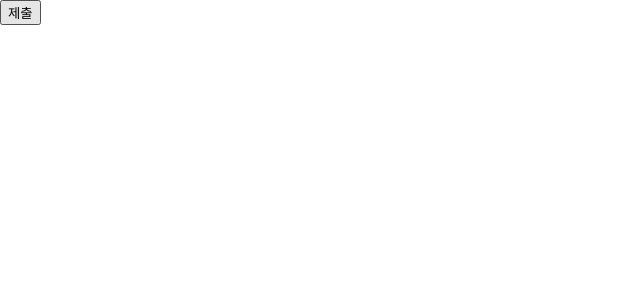
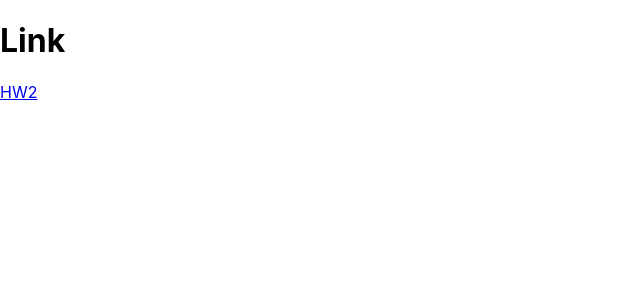
Before and after one commit to JongMany/cnn_visualize, a React (Create React App) app: page / in a window 1280 px wide. Shown: the top 300 px of the page, without its empty margins (0-640 px from the left). Built offline with nearby package versions, Linux system fonts and the light colour scheme.

Commit message:
합성곱 계산을 state가 아닌 함수의 일반 변수로 변경

```diff
--- a/src/pages/Convolution/Convolution.tsx
+++ b/src/pages/Convolution/Convolution.tsx
@@ -1,4 +1,4 @@
-import React, { ChangeEvent, useEffect, useState } from 'react';
+import React, { ChangeEvent, useEffect, useRef, useState } from 'react';
 import useReadCsv from '../../hooks/useReadCsv';
 
 type Num3 = [number, number, number];
@@ -18,25 +18,31 @@ export default function Convolution() {
   const [kernel, setKernel] = useState<Kernel>(initialKernel);
 
   const performConvolution = () => {
+    let cnnData = imageData;
     for (let i = 0; i < imageData.length - 2; i++) {
+      // setTimeout(() => {
+      //   const data = convolution(imageData, i, kernel);
+      //   setImageData((prev) =>
+      //     prev
+      //       .map((item, idx) => {
+      //         if (idx === i) return data;
+      //         else return item;
+      //       })
+      //       .slice(0, imageData.length - 2)
+      //   );
+      // }, 5 * i);
+
       setTimeout(() => {
-        const data = convolution(imageData, i, kernel);
-        setImageData((prev) =>
-          prev
-            .map((item, idx) => {
-              if (idx === i) return data;
-              else return item;
-            })
-            .slice(0, imageData.length - 2)
-        );
+        cnnData[i] = convolution(imageData, i, kernel);
+        drawImage('originalCanvas', imageData);
       }, 5);
     }
   };
 
   useEffect(() => {
     if (!csvData) return;
-
-    setImageData(parseCsvToImageData(csvData));
+    const data = parseCsvToImageData(csvData);
+    setImageData(data);
   }, [csvData]);
 
   useEffect(() => {
@@ -117,6 +123,7 @@ function calc(input: Kernel, filter: Kernel) {
   return results;
 }
 
+// 한 번에 계산하는 CNN 함수
 // function convolution(src: number[][], kernel: Kernel) {
 //   const results: number[][] = new Array(src.length - 2)
 //     .fill(0)
@@ -137,6 +144,7 @@ function calc(input: Kernel, filter: Kernel) {
 //   return results;
 // }
 
+// ROW 별로 계산을 도와주는 CNN 함수
 function convolution(src: number[][], row: number, kernel: Kernel) {
   const results: number[] = new Array(src.length - 2).fill(0);
 
--- a/src/pages/Main/Main.tsx
+++ b/src/pages/Main/Main.tsx
@@ -1,15 +1,11 @@
 import React from 'react';
-import { useNavigate } from 'react-router-dom';
+import { Link } from 'react-router-dom';
 
 export default function Main() {
-  const navigate = useNavigate();
   return (
     <div>
-      <form>
-        <button onClick={() => {
-          navigate('/convolution')
-        }}>제출</button>
-      </form>
+      <h1>Link</h1>
+      <Link to='/convolution'>HW2</Link>
     </div>
   );
 }
```
